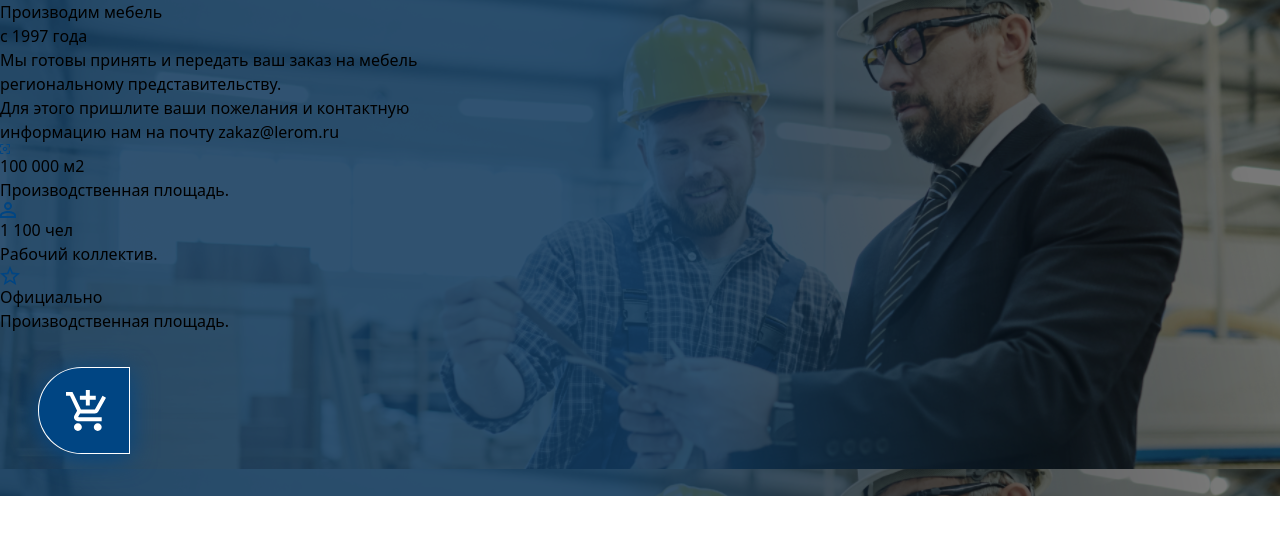
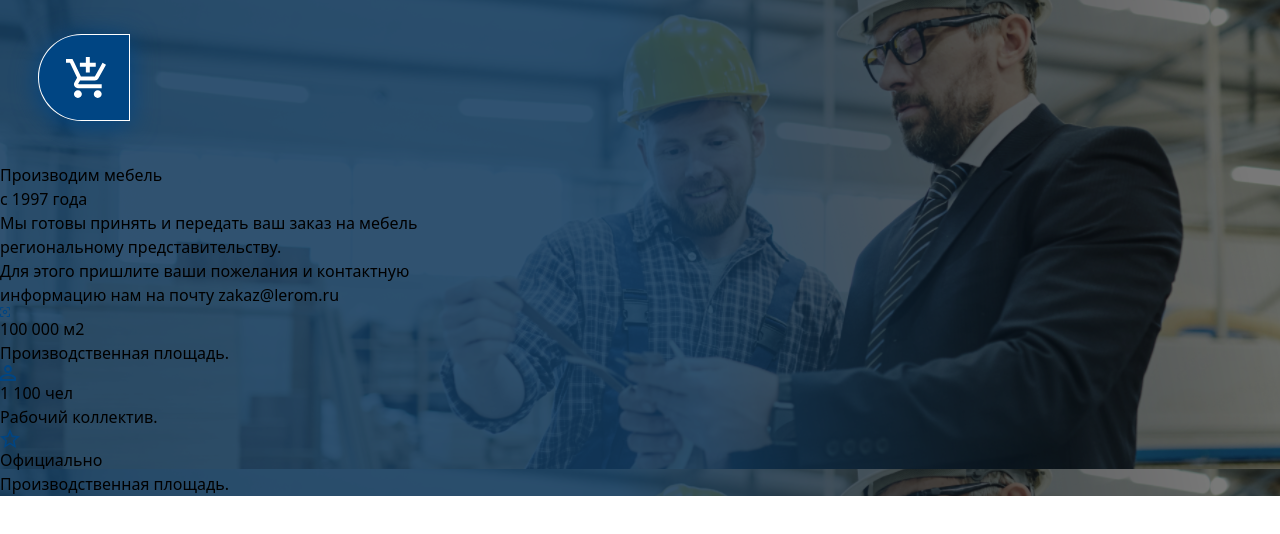
Before and after one commit to samatovv/TailwindProject, a React (Vite) app: page / in a window 1280 px wide. Shown: the top 534 px of the page. Built offline with nearby package versions, Linux system fonts and the light colour scheme.

Commit message:
update carousel

```diff
--- a/src/components/Carousel/Carousel.jsx
+++ b/src/components/Carousel/Carousel.jsx
@@ -11,30 +11,31 @@ function Carousel() {
   return (
     <>
       <div
-        className="bg-cover bg-center h-screen xl:w-[1440px] xl:h-[469px] relative mx-auto sm: w-[305px] sm: h-[330px]"
+        className="bg-cover bg-center h-screen lg:w-screen lg:h-[469px] relative mx-auto sm: w-screen sm: h-[320px] md: h-[420px] md: w-screen sm: p-4"
         style={{ backgroundImage: `url(${imageCaro})` }}
       >
-        <div class=" xl:ml-[250px] xl:mt-[50px] absolute  xl:w-[661px] xl:h-[329px]  flex flex-col gap-[34px]  sm:w-[297px] sm:h-[294px] sm: gap-[30px]">
+        <img class="absolute w-[92px] h-[87px]lg: top-0 lg: right-0 xl:block md: hidden" src={cart}/>
+        <div class=" mx-auto  lg:w-[661px] lg:h-[329px]  flex flex-col gap-[34px]  sm:w-[297px] sm:h-[294px] md:gap-8 sm:gap-7">
           <p class=" text-white font-gilroy xl:text-3xl sm: text-[20px] font-bold leading-[127.47%] tracking-tighter  uppercase">Производим мебель <br/> с 1997 года</p>
           <p class=" text-white font-inter xl:text-base sm: text-[12px] font-normal leading-[127.47%] tracking-tighter ">Мы готовы принять и передать ваш заказ на мебель <br/> региональному представительству.</p>
           <p class=" text-white font-inter xl:text-base sm: text-[12px] font-normal leading-[127.47%] tracking-tighter">Для этого пришлите ваши пожелания и контактную <br/> информацию нам на почту zakaz@lerom.ru </p>
-          <div class="xl:flex">
+          <div class="lg:flex md:gap-2 sm:gap-2 phone:gap-2">
             <div class="flex">
-              <img class="lg: w-[55px] lg: h-[55px] sm: w-[20px] sm: h-[20px] rounded-full bg-white" src={svg1}/>
+              <img class="lg:w-[40px] lg:h-[40px] md:w-[30px] md:h-[30px] sm:w-[20px] sm:h-[20px] phone: w-4 phone: h-4 rounded-full bg-white" src={svg1}/>
               <div>
                 <p class="text-white font-gilroy xl:text-xl sm: text-[10px] font-semibold leading-[127.47%] tracking-tighter text-left uppercase">100 000 м2</p>
                 <p class="text-white font-inter xl:text-xs sm: text-[7px] font-normal leading-[127.47%] tracking-tighter text-left">Производственная площадь.</p>
               </div>
             </div>
             <div class="flex">
-              <img class="lg: w-[55px] lg: h-[55px] sm: h-[20px] sm: w-[20px] rounded-full bg-white" src={svg2}/>
+              <img class="lg:w-[40px] lg:h-[40px] md:w-[30px] md:h-[30px] sm:w-[20px] sm:h-[20px] phone: w-4 phone: h-4 rounded-full bg-white" src={svg2}/>
               <div>
                 <p class="text-white font-gilroy xl:text-xl sm: text-[10px] font-semibold leading-[127.47%] tracking-tighter text-left uppercase">1 100 чел</p>
                 <p class="text-white font-inter xl:text-xs sm: text-[7px] font-normal leading-[127.47%] tracking-tighter text-left"> Рабочий коллектив.</p>
               </div>
             </div>
             <div class="flex">
-              <img class="lg: w-[55px] lg: h-[55px] sm: w-[20px] sm: h-[20px] rounded-full bg-white" src={svg3}/>
+              <img class="lg:w-[40px] lg:h-[40px] md:w-[30px] md:h-[30px] sm:w-[20px] sm:h-[20px] phone: w-4 phone: h-4 rounded-full bg-white" src={svg3}/>
               <div>
                 <p class="text-white font-gilroy xl:text-xl sm: text-[10px] font-semibold leading-[127.47%] tracking-tighter text-left uppercase" >Официально</p>
                 <p class="text-white font-inter xl:text-xs sm: text-[7px] font-normal leading-[127.47%] tracking-tighter text-left">Производственная площадь.</p>
@@ -42,8 +43,7 @@ function Carousel() {
             </div>
           </div>
         </div>
-        <img class="w-[92px] h-[87px] xl: ml-[1370px] xl:block md: hidden"
-         src={cart}/>
+
       </div>
 
   </>
```
